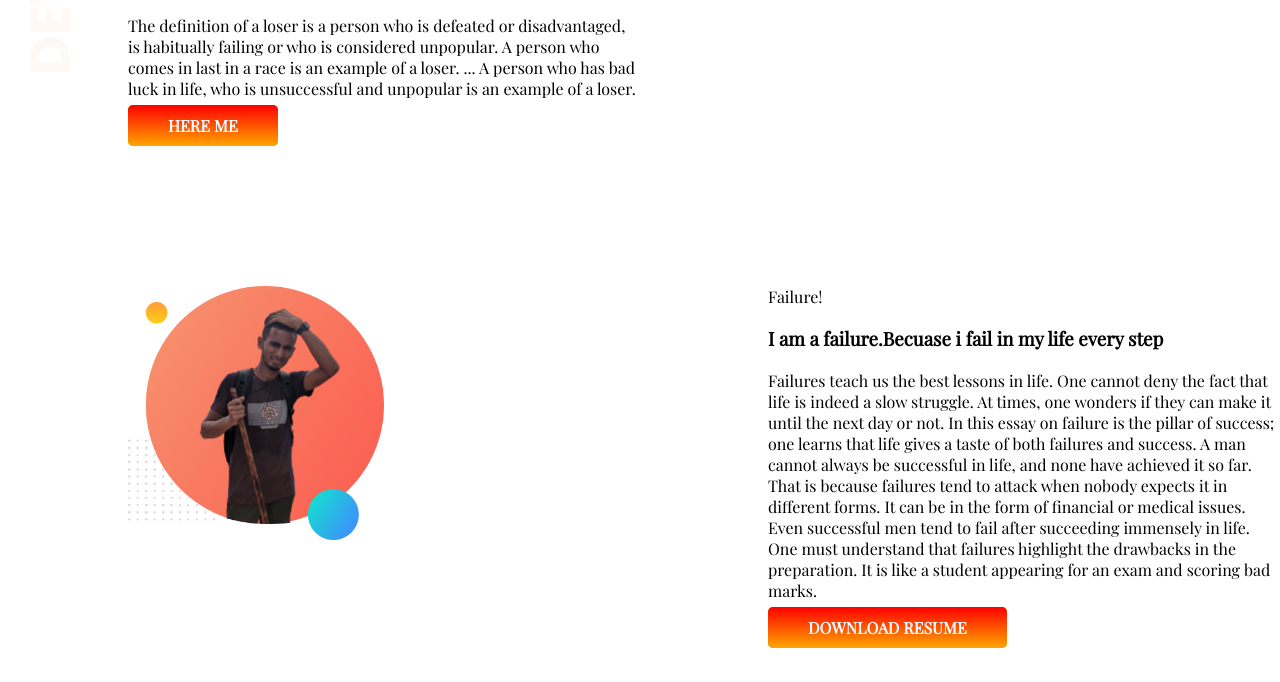
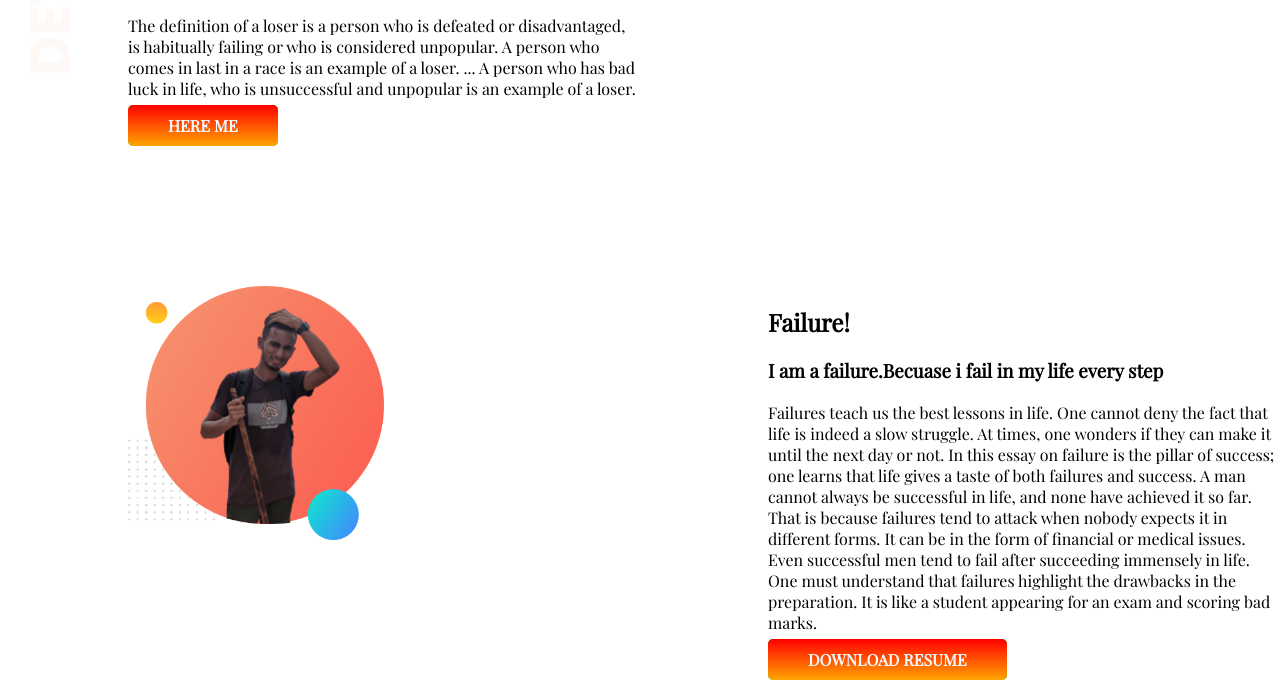
Before and after one commit to Shajibmia96/developer-loser, a plain HTML site: page index.html in a window 1280 px wide. Shown: the part 287-969 px from the top of the page. Drawn offline with nearby package versions, Linux system fonts and the light colour scheme.

Commit message:
remove mistake

```diff
--- a/index.html
+++ b/index.html
@@ -29,7 +29,7 @@
 
 </div>
 <div class="half-width">
-    <h2S>Failure!</h2>
+    <h2>Failure!</h2>
     <h3>I am a  failure.Becuase i fail in my life every step</h3>
     <p>Failures teach us the best lessons in life. One cannot deny the fact that life is indeed a slow struggle. At times, one wonders if they can make it until the next day or not. In this essay on failure is the pillar of success; one learns that life gives a taste of both failures and success.
 
```
